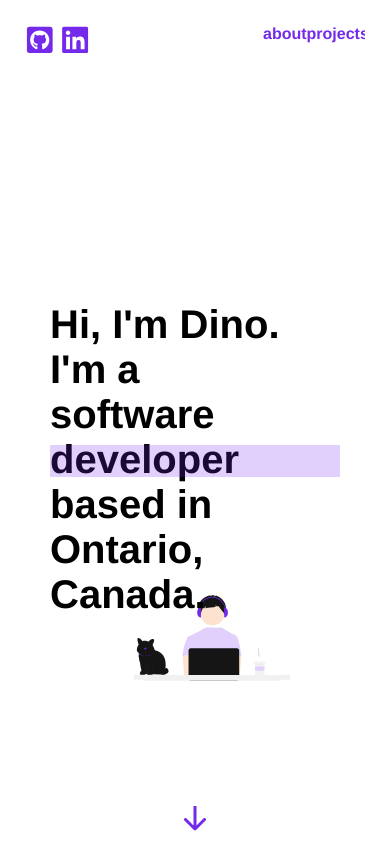
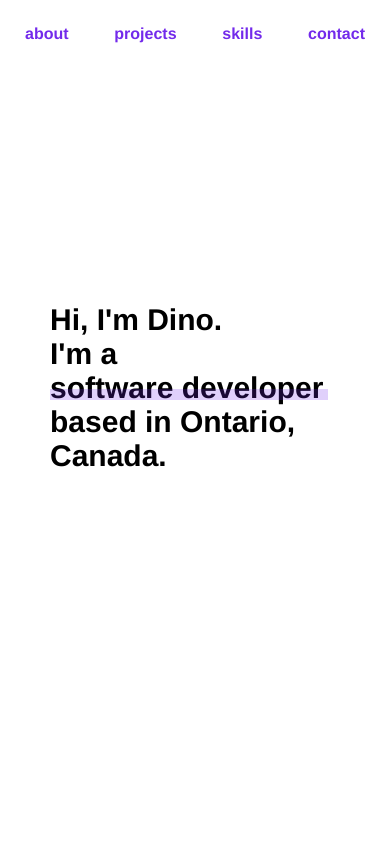
Before and after one commit to DinoPranjic/my-portfolio, a React (Create React App) app: page / in a window 390 px wide. Shown: the top 844 px of the page. Built offline with nearby package versions, Linux system fonts and the light colour scheme; the HTML template or start-up script is replaced by a standard one.

Commit message:
Add media queries for mobile

```diff
--- a/src/components/Header.tsx
+++ b/src/components/Header.tsx
@@ -12,6 +12,10 @@ const SocialsContainer = styled.div`
   display: flex;
   justify-content: flex-start;
   align-items: center;
+
+  ${theme.mediaQuery.mobile} {
+    display: none;
+  }
   svg {
     display: inline-block;
     height: 30px;
@@ -41,12 +45,15 @@ const LinksContainer = styled.div`
       color: ${theme.colours.buttonHover};
     }
   }
+
+  ${theme.mediaQuery.mobile} {
+    width: 100%;
+  }
 `
 
 const Line = styled.span`
   display: block;
   width: 100%;
-  /* max-width: calc(100vw - 50px); */
 `
 
 const IntroText = styled.h1`
@@ -56,6 +63,10 @@ const IntroText = styled.h1`
   font-family: ${theme.fonts.main};
   font-size: 40px;
   padding-bottom: 10vh;
+
+  ${theme.mediaQuery.mobile} {
+    font-size: 30px;
+  }
 `
 
 const IntroTextAccent = styled.span`
@@ -80,6 +91,11 @@ const IntroContainer = styled.div`
   height: calc(100vh - 34px);
   margin-bottom: 50px;
 
+  ${theme.mediaQuery.mobile} {
+    height: calc(80vh)
+
+  }
+
 `
 
 const ScrollContainer = styled.div`
@@ -91,6 +107,10 @@ const ScrollContainer = styled.div`
     animation: MoveUpDown 2s linear infinite;
   }
 
+  ${theme.mediaQuery.mobile} {
+    display: none;
+  }
+
   @keyframes MoveUpDown {
     0%, 100% {
       transform: translateY(125px);
@@ -98,6 +118,7 @@ const ScrollContainer = styled.div`
     50% {
       transform: translateY(100px);
     }
+
 }
 `
 
@@ -112,6 +133,9 @@ const ImageContainer = styled.div`
     width: 100%;
   }
 
+  ${theme.mediaQuery.mobile} {
+    display: none;
+  }
 `
 
 const socials = [
```
